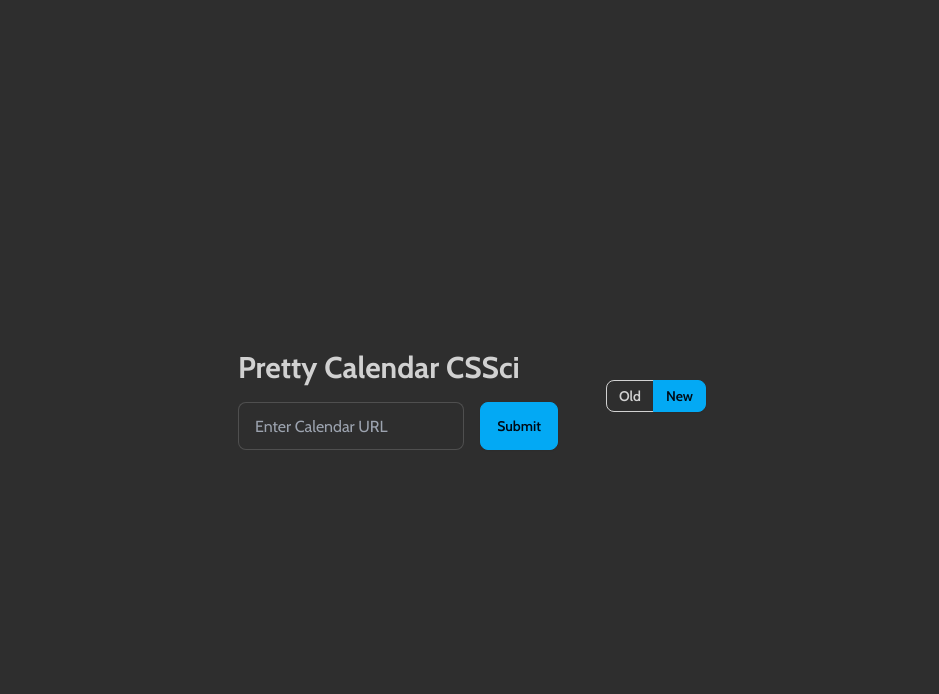
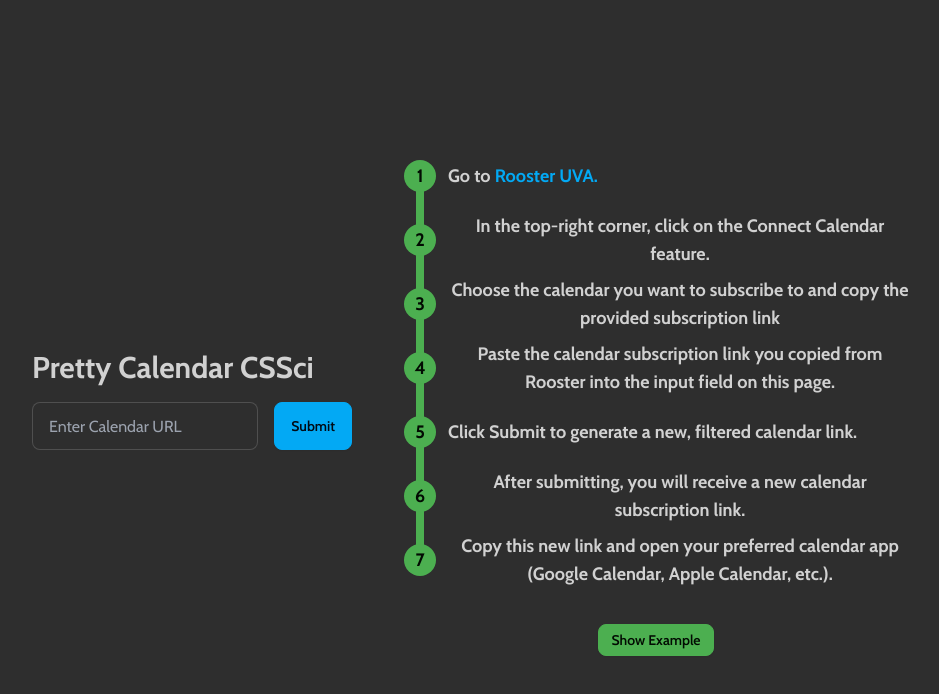
Before and after one commit to iGlody/CSSci_Pretty_Calendar, a SvelteKit app: page / in a window 1280 px wide. Shown: the top 694 px of the page, without its empty margins (168-1107 px from the left). Built offline with nearby package versions, Linux system fonts and the light colour scheme; no server answers; a web font is replaced by a local one.

Commit message:
design update + tutorial

```diff
--- /dev/null
+++ b/src/lib/components/showCase.svelte
@@ -0,0 +1,67 @@
+<script lang="ts">
+    import { onMount } from "svelte";
+	import { fade } from 'svelte/transition';
+    import { slide } from `svelte/transition`;
+
+    import oldCal from '$lib/img/old_small.png?enhanced';
+    import newCal from '$lib/img/new_small.png?enhanced';
+
+    let showNewCal = false; // Variable to track which calendar to show
+    let interval;
+    let paused = false;
+
+    // Function to switch between images based on the button press
+    function manualSwitchCalendar(isNewCal: boolean) {
+        // Set the appropriate image based on button press
+        showNewCal = isNewCal;
+
+        // Pause the automatic switching for 3 seconds
+        if (!paused) {
+            paused = true;
+            clearInterval(interval);
+
+            setTimeout(() => {
+                paused = false;
+                interval = setInterval(autoSwitchCalendar, 3000); // Resume automatic switching after 3 seconds
+            }, 3000);
+        }
+    }
+
+    // Function to automatically toggle between images
+    function autoSwitchCalendar() {
+        showNewCal = !showNewCal;
+    }
+
+    // Automatically switch images every 2 seconds
+    onMount(() => {
+        interval = setInterval(autoSwitchCalendar, 3000);
+
+        return () => clearInterval(interval); // Cleanup interval on component destroy
+    });
+
+</script>
+
+<div class="flex flex-col gap-2">
+  <div class="flex justify-center join max-w-md">
+    <button
+      class="join-item btn btn-sm btn-outline"
+      class:btn-error={!showNewCal}
+      class:btn-outline={showNewCal}
+      on:click={() => manualSwitchCalendar(false)}>Old</button
+    >
+    <button
+      class="join-item btn btn-sm btn-outline"
+      class:btn-accent={showNewCal}
+      class:btn-outline={!showNewCal}
+      on:click={() => manualSwitchCalendar(true)}>New</button
+    >
+  </div>
+  <!-- Image container with fixed position for both images -->
+  <div class="relative max-w-md shadow-lg w-full">
+    {#if showNewCal}
+      <enhanced:img src={newCal} alt="New Calendar" />
+    {:else}
+      <enhanced:img src={oldCal} alt="Old Calendar" />
+    {/if}
+  </div>
+</div>
--- /dev/null
+++ b/src/lib/components/tutorial.svelte
@@ -0,0 +1,30 @@
+<ul class="steps steps-vertical text-lg font-bold w-full max-w-lg">
+  <li class="step step-primary">
+    <span
+      >Go to <a href="https://rooster.uva.nl/schedule" class="text-accent"
+        >Rooster UVA.</a
+      ></span
+    >
+  </li>
+  <li class="step step-primary">
+    In the top-right corner, click on the Connect Calendar feature.
+  </li>
+  <li class="step step-primary">
+    Choose the calendar you want to subscribe to and copy the provided
+    subscription link
+  </li>
+  <li class="step step-primary">
+    Paste the calendar subscription link you copied from Rooster into the input
+    field on this page.
+  </li>
+  <li class="step step-primary">
+    Click Submit to generate a new, filtered calendar link.
+  </li>
+  <li class="step step-primary">
+    After submitting, you will receive a new calendar subscription link.
+  </li>
+  <li class="step step-primary">
+    Copy this new link and open your preferred calendar app (Google Calendar,
+    Apple Calendar, etc.).
+  </li>
+</ul>
--- a/src/routes/+layout.svelte
+++ b/src/routes/+layout.svelte
@@ -1,5 +1,37 @@
 <script>
-    import "../app.css";
-  </script>
+  import "../app.css";
 
-  <slot />
+  import ShowCase from "$lib/components/showCase.svelte";
+  import Tutorial from "$lib/components/tutorial.svelte";
+
+  let showTut = false;
+
+  // Function to automatically toggle between images
+  function showTutorial() {
+    showTut = !showTut;
+  }
+</script>
+
+<div class="hero w-full h-dvh">
+  <div class="hero-content flex justify-center gap-12 flex-wrap">
+    <div>
+      <slot />
+    </div>
+    <div>
+      {#if showTut}
+        <ShowCase />
+      {:else}
+        <Tutorial />
+      {/if}
+      <div class="mt-8 flex justify-center">
+        <button class="btn btn-primary btn-sm" on:click={showTutorial}>
+          {#if showTut}
+            Show Tutorial
+          {:else}
+            Show Example
+          {/if}
+        </button>
+      </div>
+    </div>
+  </div>
+</div>
--- a/src/routes/+page.svelte
+++ b/src/routes/+page.svelte
@@ -2,9 +2,6 @@
     import { onMount } from "svelte";
 	import { fade } from 'svelte/transition';
     import { slide } from `svelte/transition`;
-
-    import oldCal from '$lib/img/old_small.png?enhanced';
-    import newCal from '$lib/img/new_small.png?enhanced';
 
     let showNewCal = false; // Variable to track which calendar to show
     let calendarUrl = '';
@@ -13,24 +10,6 @@
     let error = '';
     let loading = false;
     let interval;
-    let paused = false;
-
-    // Function to switch between images based on the button press
-    function manualSwitchCalendar(isNewCal) {
-        // Set the appropriate image based on button press
-        showNewCal = isNewCal;
-
-        // Pause the automatic switching for 3 seconds
-        if (!paused) {
-            paused = true;
-            clearInterval(interval);
-
-            setTimeout(() => {
-                paused = false;
-                interval = setInterval(autoSwitchCalendar, 3000); // Resume automatic switching after 3 seconds
-            }, 3000);
-        }
-    }
 
     // Function to automatically toggle between images
     function autoSwitchCalendar() {
@@ -90,12 +69,15 @@
     }
 </script>
 
-<div class="hero bg-base-100 h-dvh">
-    <div class="hero-content flex justify-center gap-12 flex-wrap">
 <div class="flex flex-col gap-4 w-80">
   <h1 class="text-3xl font-bold">Pretty Calendar CSSci</h1>
   <form on:submit={submitCalendar} class="flex gap-4">
-                <input class="input input-bordered w-full max-w-md"  bind:value={calendarUrl} placeholder="Enter Calendar URL" required>
+    <input
+      class="input input-bordered w-full max-w-md"
+      bind:value={calendarUrl}
+      placeholder="Enter Calendar URL"
+      required
+    />
     <button class="btn btn-accent" type="submit">Submit</button>
   </form>
 
@@ -112,32 +94,15 @@
 
   {#if fullSubscriptionLink}
     <div class="flex flex-col text-center" transition:fade>
-                <p>Your subscription link: </p>
-                <p class="font-bold text-white text-sm max-w-80">{fullSubscriptionLink}</p>
+      <p>Your subscription link:</p>
+      <p class="font-bold text-white text-sm max-w-80">
+        {fullSubscriptionLink}
+      </p>
     </div>
-            <button class="btn btn-shadow btn-sm" on:click={clipboardCopy} transition:fade>Copy Link</button>
+    <button
+      class="btn btn-shadow btn-sm"
+      on:click={clipboardCopy}
+      transition:fade>Copy Link</button
+    >
   {/if}
 </div>
-        <div class="flex flex-col gap-2">
-            <div class="flex justify-center join max-w-md">
-                <button class="join-item btn btn-sm btn-outline"
-                class:btn-error={!showNewCal}
-                class:btn-outline={showNewCal}
-                transition:slide
-                on:click={() => manualSwitchCalendar(false)}>Old</button>
-                <button class="join-item btn btn-sm btn-outline"
-                class:btn-accent={showNewCal}
-                class:btn-outline={!showNewCal}
-                on:click={() => manualSwitchCalendar(true)}>New</button>
-            </div>
-            <!-- Image container with fixed position for both images -->
-            <div class="relative max-w-md shadow-lg w-full">
-                {#if showNewCal}
-                    <enhanced:img src={newCal} alt="New Calendar" />
-                {:else}
-                    <enhanced:img src={oldCal} alt="Old Calendar" />
-                {/if}
-            </div>
-        </div>
-    </div>
-</div>
```
Lines whose indentation alone changed are shown as unchanged.
